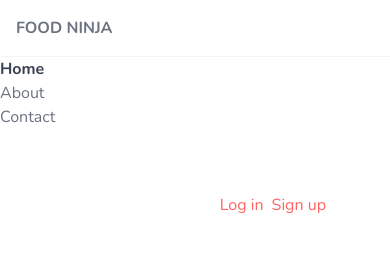
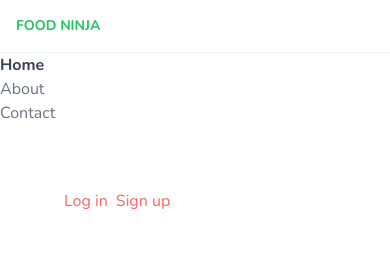
Before and after one commit to bumbeishvili/tailwind-test, a website: page public/index.html in a window 390 px wide. Shown: the top 267 px of the page. Drawn offline with nearby package versions, Linux system fonts and the light colour scheme.

Commit message:
media queries

```diff
--- a/public/index.html
+++ b/public/index.html
@@ -13,7 +13,7 @@
     <nav>
      <div class="">
       <h1 class="font-bold uppercase p-4 border-b border-gray-100">
-       <a href="#"> Food Ninja</a>
+       <a href="#" class="text-green-500 text-sm md:text-xl sm:text-red-500 lg:text-blue-500"> Food Ninja</a>
       </h1>
      </div>
      <ul>
@@ -37,7 +37,7 @@
    </div>
    <!-- end nav -->
    <main class="px-16 py-16">
-    <div class="flex justify-end">
+    <div class="flex md:justify-end xs:justify-center sm:justify-center">
      <a class="text-primary" href="#"> Log in </a>
      <a class="text-primary ml-2" href="#"> Sign up </a>
     </div>
```
Also changed, not shown: public/styles.css.
